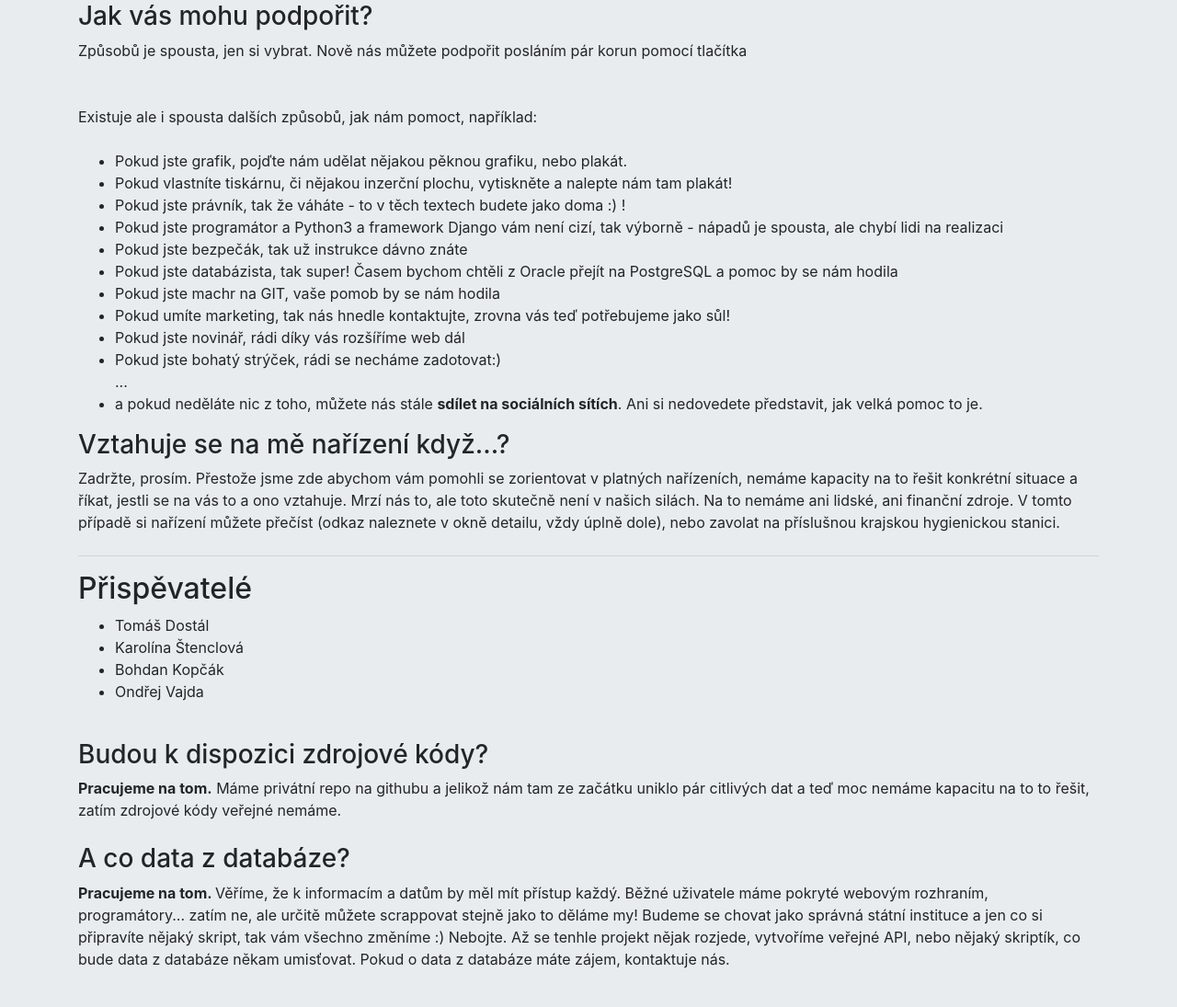
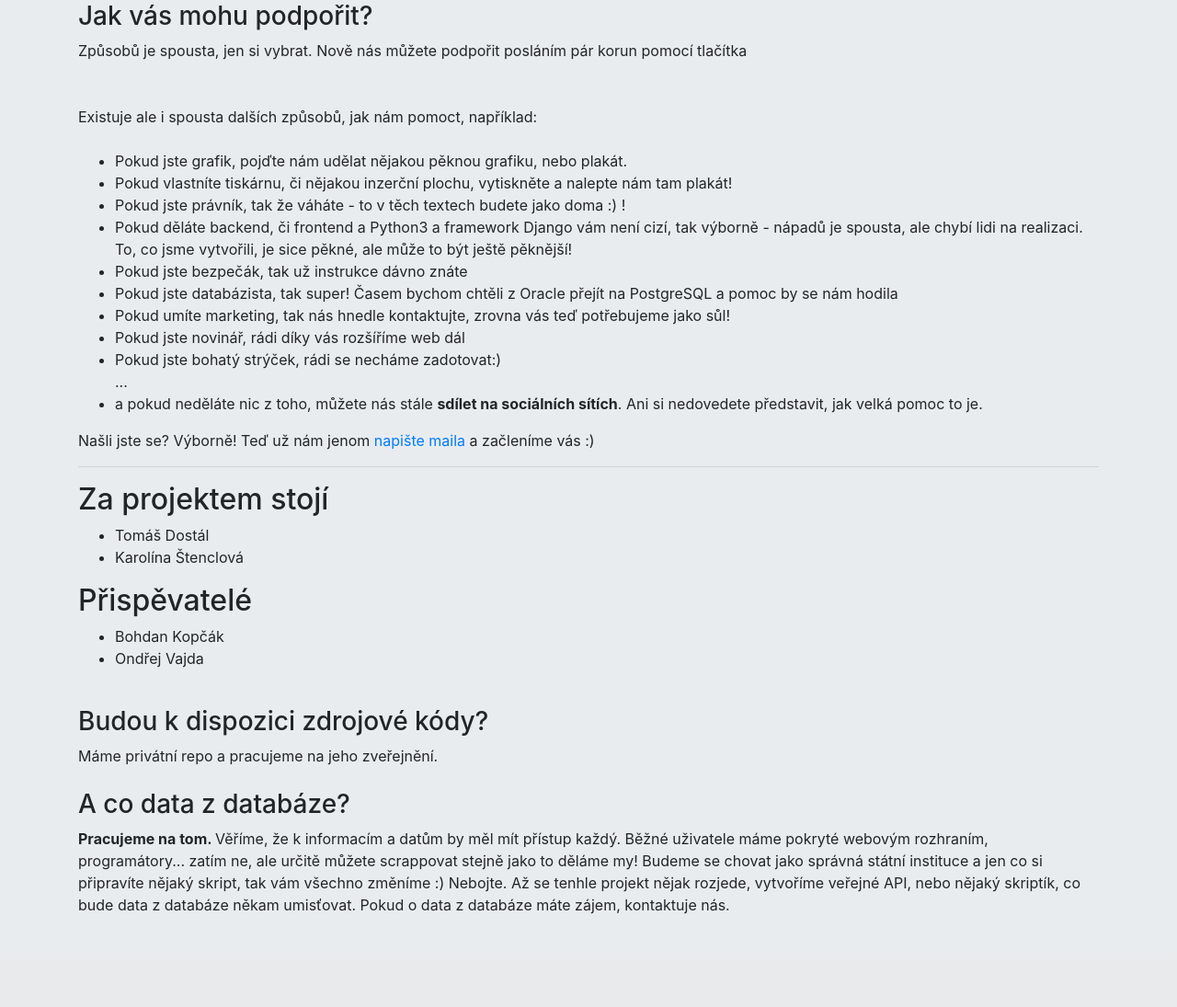
Before and after one commit to tomas-dostal/potrebujurousku, a Django app: template templates/o_projektu.html in a window 1280 px wide. Shown: the part 1064-2159 px from the top of the page at 92% size. After the commit the page ends 2058 px from the top, so only its background shows below. Run offline with Django 3.2, Linux system fonts and the light colour scheme; the template is opened without the code that fills it, so the values that code supplies are empty; parts of the project's set-up code (start-up, migrations or seed data) failed here and were passed over; some libraries are stand-ins or nearby versions.

Commit message:
update about site

```diff
--- a/templates/o_projektu.html
+++ b/templates/o_projektu.html
@@ -40,34 +40,35 @@
        <p>Existuje ale i spousta dalších způsobů, jak nám pomoct, například:</p>
        <ul>
            <li>Pokud jste grafik, pojďte nám udělat nějakou pěknou grafiku, nebo plakát. </li>
-           <li>Pokud vlastníte tiskárnu, či nějakou inzerční plochu, vytiskněte a nalepte nám tam plakát! </li>
+           <li>Pokud vlastníte tiskárnu, či nějakou inzerční plochu, vytiskněte a nalepte nám tam plakát!</li>
            <li>Pokud jste právník, tak že váháte - to v těch textech budete jako doma :) ! </li>
-           <li>Pokud jste programátor a Python3 a framework Django vám není cizí, tak výborně - nápadů je spousta, ale chybí lidi na realizaci</li>
+           <li>Pokud děláte backend, či frontend a Python3 a framework Django vám není cizí, tak výborně - nápadů je spousta, ale chybí lidi na realizaci. To, co jsme vytvořili, je sice pěkné, ale může to být ještě pěknější!</li>
            <li>Pokud jste bezpečák, tak už instrukce dávno znáte</li>
            <li>Pokud jste databázista, tak super! Časem bychom chtěli z Oracle přejít na PostgreSQL a pomoc by se nám hodila</li>
-           <li>Pokud jste machr na GIT, vaše pomob by se nám hodila</li>
            <li>Pokud umíte marketing, tak nás hnedle kontaktujte, zrovna vás teď potřebujeme jako sůl!</li>
            <li>Pokud jste novinář, rádi díky vás rozšíříme web dál</li>
-
            <li>Pokud jste bohatý strýček, rádi se necháme zadotovat:) </li>
            ...
            <li>a pokud neděláte nic z toho, můžete nás stále <b>sdílet na sociálních sítích</b>. Ani si nedovedete představit, jak velká pomoc to je.</li>
 
        </ul>
-
-      <h3 class="display-6">Vztahuje se na mě nařízení když...?</h3>
+       Našli jste se? Výborně! Teď už nám jenom  <a href="mailto:admin@potrebujurousku.cz">napište maila</a> a začleníme vás :)
+      <!---<h3 class="display-6">Vztahuje se na mě nařízení když...?</h3>
        <p>Zadržte, prosím. Přestože jsme zde abychom vám pomohli se zorientovat v platných nařízeních, nemáme kapacity na to řešit konkrétní situace a říkat, jestli se na vás to a ono vztahuje.
-           Mrzí nás to, ale toto skutečně není v našich silách. Na to nemáme ani lidské, ani finanční zdroje. V tomto případě si nařízení můžete přečíst (odkaz naleznete v okně detailu, vždy úplně dole), nebo zavolat na příslušnou krajskou hygienickou stanici.</p>
+           Mrzí nás to, ale toto skutečně není v našich silách. Na to nemáme ani lidské, ani finanční zdroje. V tomto případě si nařízení můžete přečíst (odkaz naleznete v okně detailu, vždy úplně dole), nebo zavolat na příslušnou krajskou hygienickou stanici.</p> -->
        <hr>
-      <h2 class="display-8">Přispěvatelé</h2>
-       <ul><li>Tomáš Dostál</li>
-           <li>Karolína Štenclová</li>
+      <h2 class="display-8">Za projektem stojí</h2>
+	  <ul><li>Tomáš Dostál</li>
+       <li>Karolína Štenclová</li>
+   </ul>
+  <h2 class="display-8">Přispěvatelé</h2>
+       <ul>
            <li>Bohdan Kopčák</li>
            <li>Ondřej Vajda</li>
        </ul>
        <br>
       <h3 class="display-6">Budou k dispozici zdrojové kódy?</h3>
-       <p><b>Pracujeme na tom.</b> Máme privátní repo na githubu a jelikož nám tam ze začátku uniklo pár citlivých dat a teď moc nemáme kapacitu na to to řešit, zatím zdrojové kódy veřejné nemáme. </p>
+       <p>Máme privátní repo a pracujeme na jeho zveřejnění.</p>
      <h3 class="display-6">A co data z databáze?</h3>
        <p><b>Pracujeme na tom. </b>Věříme, že k informacím a datům by měl mít přístup každý. Běžné uživatele máme pokryté webovým rozhraním, programátory... zatím ne, ale určitě můžete scrappovat stejně jako to děláme my! Budeme se chovat jako správná státní instituce a jen co si připravíte nějaký skript, tak vám všechno změníme :) Nebojte. Až se tenhle projekt nějak rozjede, vytvoříme veřejné API, nebo nějaký skriptík, co bude data z databáze někam umisťovat. Pokud o data z databáze máte zájem, kontaktuje nás.</p>
 
```
